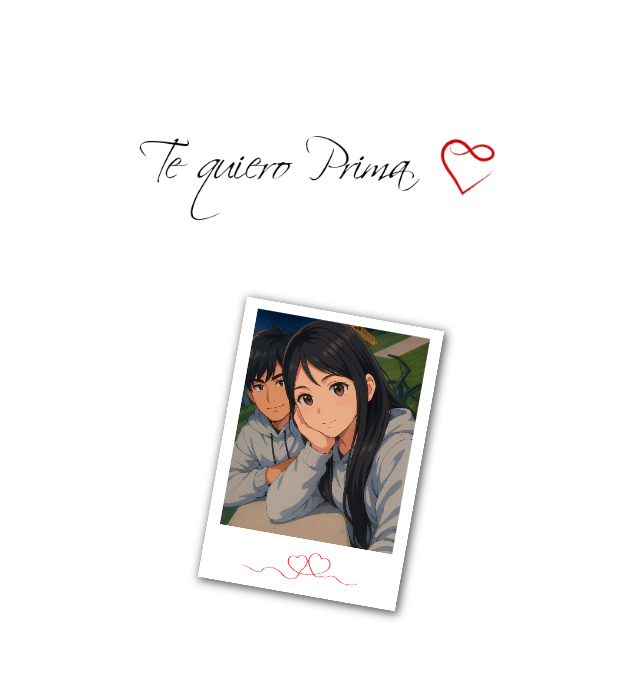
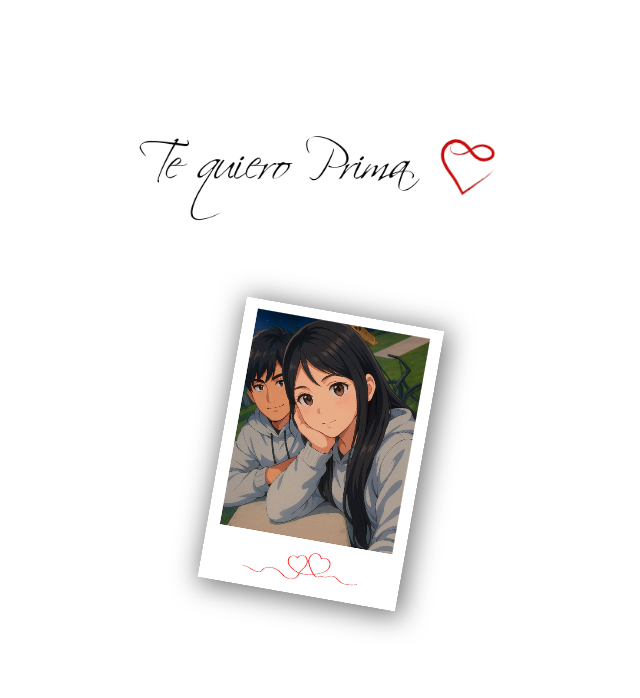
Before and after one commit to lhuisruiz/de-pie, a plain HTML site: page index.html in a window 1280 px wide. Shown: the top 698 px of the page, without its empty margins (319-959 px from the left). Drawn offline with Linux system fonts and the light colour scheme.

Commit message:
Add files via upload

```diff
--- a/style.css
+++ b/style.css
@@ -157,7 +157,7 @@ body {
   transform: rotate(10deg);
   /* Gira la imagen 10 grados hacia la derecha */
   width: 50%;
-  box-shadow: 2px 2px 10px 1px#000000ad;
+  box-shadow: 3px 3px 27px 3px #0000008c;
   margin: 50px 0px;
 }
 
```
